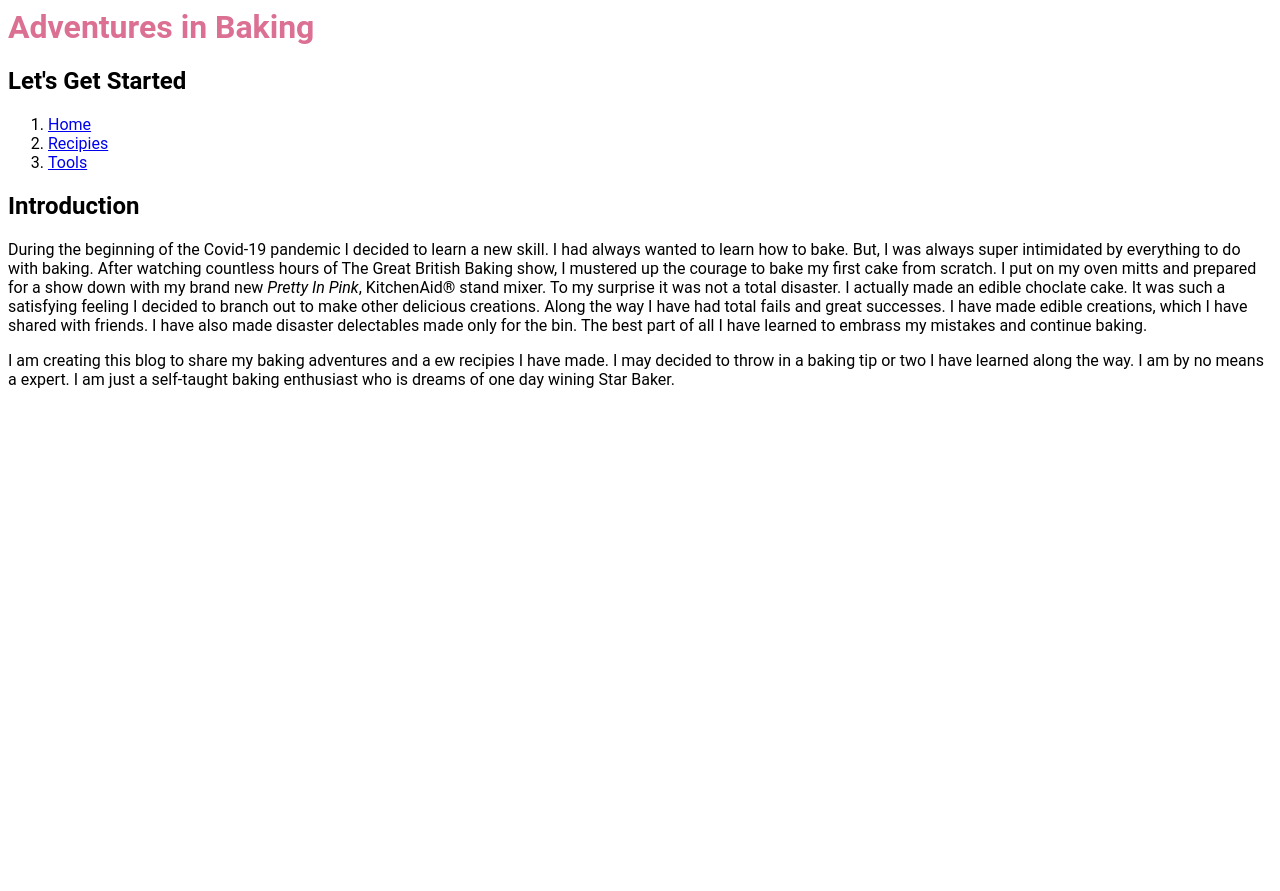
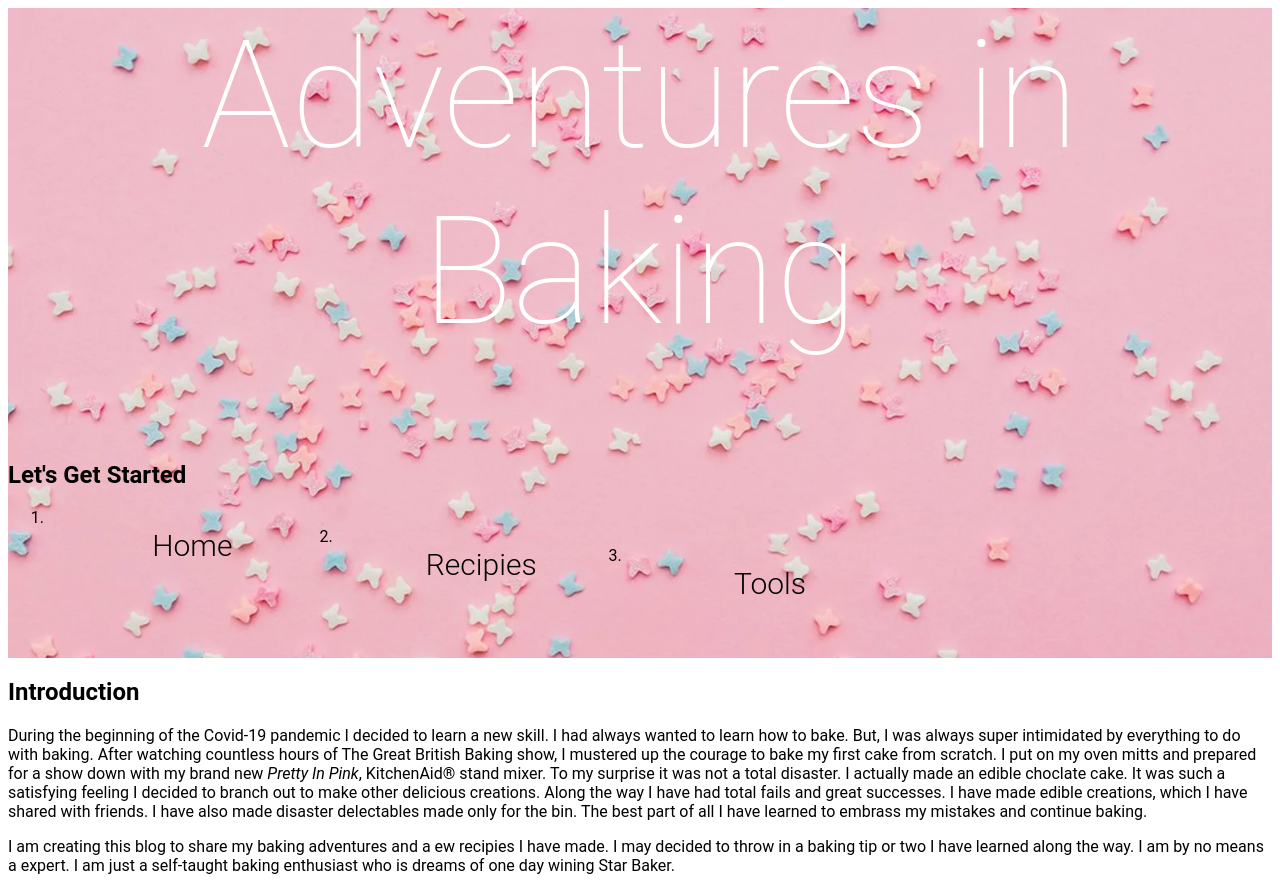
Before and after one commit to oliviakc1030/project-1, a plain HTML site: page index.html in a window 1280 px wide. Before the commit the page ends 800 px from the top, so only its background shows below. Drawn offline with Linux system fonts and the light colour scheme.

Commit message:
background image

```diff
--- a/style.css
+++ b/style.css
@@ -1,8 +1,42 @@
+header {
+  background-image: url("img/sprinkles.webp");
+  height: 650px; /* You must set a specified height */
+  background-position: center; /* Center the image */
+  background-repeat: no-repeat; /* Do not repeat the image */
+  background-size: cover;
+  position: relative;
+}
 h1 {
-    color: palevioletred;
+    color: white;
+    font-family: 'Roboto',sans-serif;
+    font-weight: 200;
+    font-size: 150px;
+    text-align: center;
+}
+
+body {
     font-family: 'Roboto',sans-serif;
 }
 
-body{
-    font-family: 'Roboto',sans-serif;
+ul {
+  list-style-type: none;
+  width: 100%;
+  overflow: auto;
+  }
+
+  li a {
+    float: left;
+    padding: 20px 22px;
+    color: black;
+    width: 20%; /* Five links of equal widths */
+    text-align: center;
+    text-decoration: none;
+    font-size: 30px;
+    font-weight: 300;
 }
+
+  /* mouse over the rows*/
+  li a:hover {
+    background-color: lightblue;
+
+  }
```
